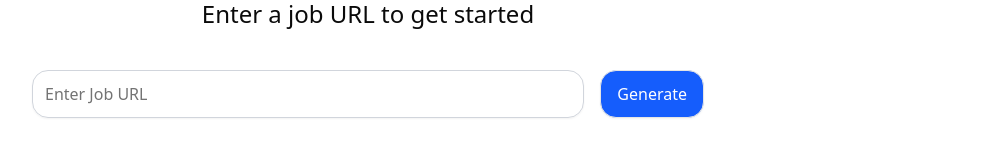
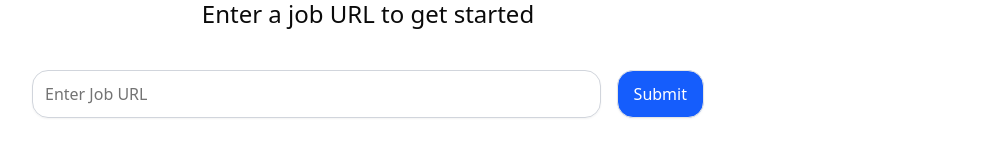
Before and after one commit to connormorrrison/hackcamp-project, a Next.js app in the folder frontend/: page / in a window 1280 px wide. Shown: the part 342-498 px from the top of the page, without its empty margins (272-1279 px from the left). Built offline with nearby package versions, Linux system fonts and the light colour scheme.

Commit message:
put logic into url bar and button

```diff
--- a/frontend/app/URLBar/URLBar.tsx
+++ b/frontend/app/URLBar/URLBar.tsx
@@ -15,7 +15,7 @@ export function URLBar({value, onChange, onSubmit}: URLBarProps) {
     const [isValid, setIsValid] = useState(true);
 
     const handleKeyDown = (e: React.KeyboardEvent<HTMLInputElement>) => {
-        if (e.key === "Enter") {
+        if (e.key === "Enter" && isValid) {
             onSubmit();
         }
     }
@@ -51,9 +51,9 @@ export function URLBar({value, onChange, onSubmit}: URLBarProps) {
         <Button
         variant="outline"
         className="rounded-2xl h-12 text-base bg-blue-600! hover:bg-blue-700! text-white"
-        onClick={onSubmit}
+        onClick={isValid ? onSubmit : () => {}}
         >
-            Generate
+            Submit
         </Button>
         </div>
     )
```
